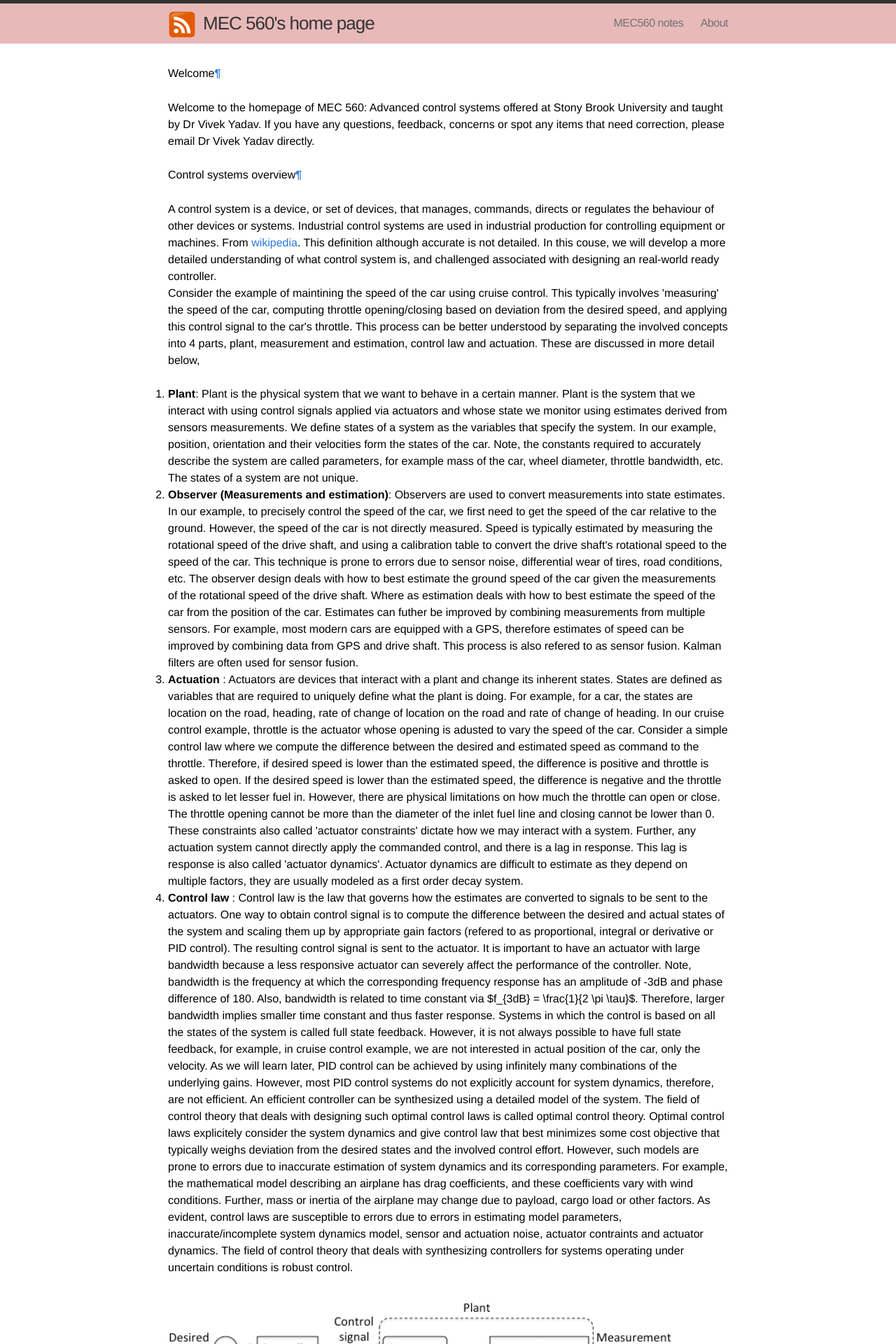
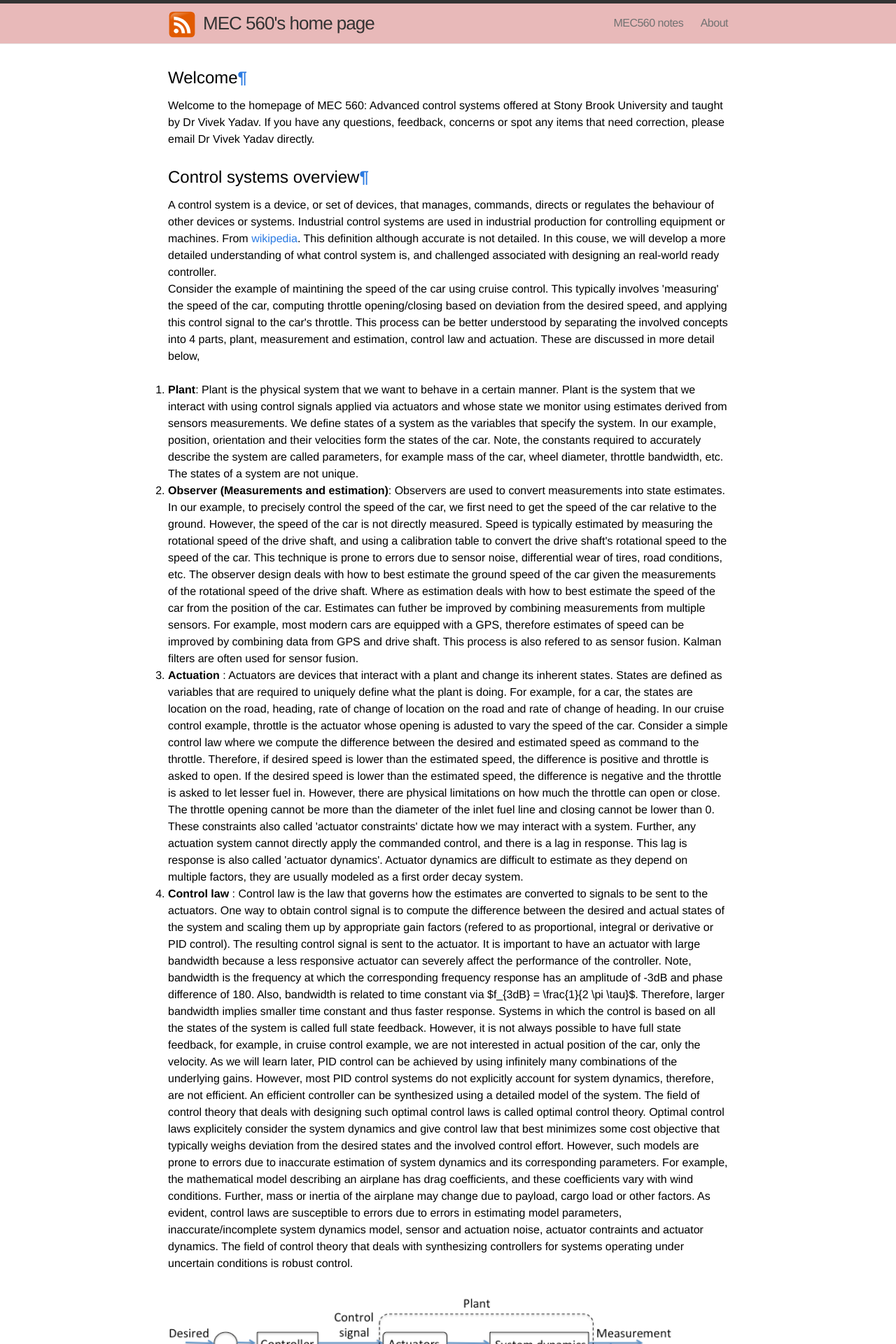
Before and after one commit to mec560sbu/mec560sbu.github.io, a Jekyll site: the page built from index.html, in a window 1280 px wide. Shown: the top 1920 px of the page at 70% size. Built offline with Jekyll 4.4.1, drawn with Linux system fonts in a browser that asks for light colours.

Commit message:
updated fonts
updated fonts

```diff
--- a/css/main.css
+++ b/css/main.css
@@ -150,7 +150,8 @@ a:visited { color: #205caa; }
 /* Home styles */
 /* ----------------------------------------------------------*/
 
-.home h1 { margin-bottom: 25px; }
+.home h1 { margin-bottom: 10px;
+			font-size: 150%; }
 
 .posts { list-style-type: none; }
 
```
